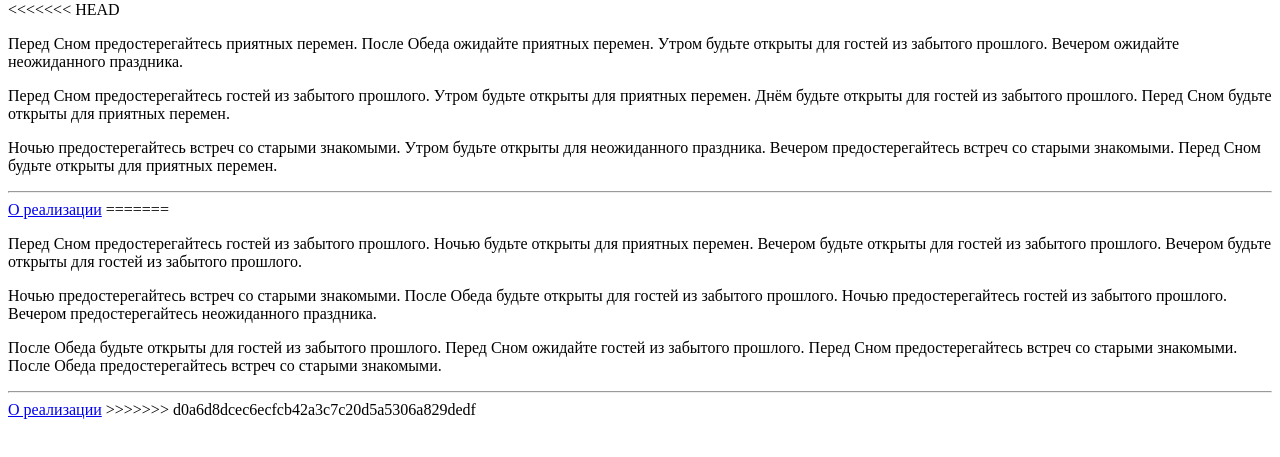
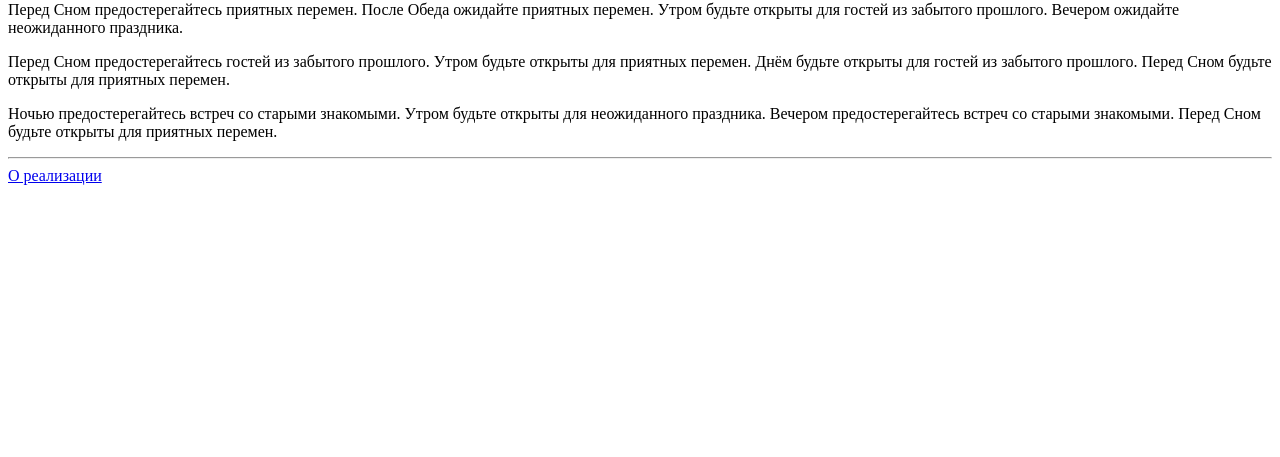
Before and after one commit to Pashets/Example, a plain HTML site: page index.html in a window 1280 px wide. Shown: the part 65-522 px from the top of the page. Drawn offline with Linux system fonts and the light colour scheme.

Commit message:
Revert "Merge branch 'master' of https://github.com/Pashets/Example"
This reverts commit a5c61256fef58eddbaa4e3990ad31524b25d44b0, reversing
changes made to e91e5954385a7363434613c5b7954271350c07d9.

files

```diff
--- a/index.html
+++ b/index.html
@@ -4,7 +4,6 @@
     <title>Гороскоп на сегодня</title>
 </head>
 <body><h1>Что день 2019-09-20 готовит</h1>
-<<<<<<< HEAD
 <p>Перед Сном предостерегайтесь приятных перемен. После Обеда ожидайте приятных перемен. Утром будьте открыты для гостей
     из забытого прошлого. Вечером ожидайте неожиданного праздника.</p>
 <p>Перед Сном предостерегайтесь гостей из забытого прошлого. Утром будьте открыты для приятных перемен. Днём будьте
@@ -14,14 +13,3 @@
 <hr/>
 <a href='about.html'>О реализации</a></body>
 </html>
-=======
-<p>Перед Сном предостерегайтесь гостей из забытого прошлого. Ночью будьте открыты для приятных перемен. Вечером будьте
-    открыты для гостей из забытого прошлого. Вечером будьте открыты для гостей из забытого прошлого.</p>
-<p>Ночью предостерегайтесь встреч со старыми знакомыми. После Обеда будьте открыты для гостей из забытого прошлого.
-    Ночью предостерегайтесь гостей из забытого прошлого. Вечером предостерегайтесь неожиданного праздника.</p>
-<p>После Обеда будьте открыты для гостей из забытого прошлого. Перед Сном ожидайте гостей из забытого прошлого. Перед
-    Сном предостерегайтесь встреч со старыми знакомыми. После Обеда предостерегайтесь встреч со старыми знакомыми.</p>
-<hr/>
-<a href='about.html'>О реализации</a></body>
-</html>
->>>>>>> d0a6d8dcec6ecfcb42a3c7c20d5a5306a829dedf
```
Also changed, not shown: about.html (added, +5 -0 lines), 1.jpg (added).
